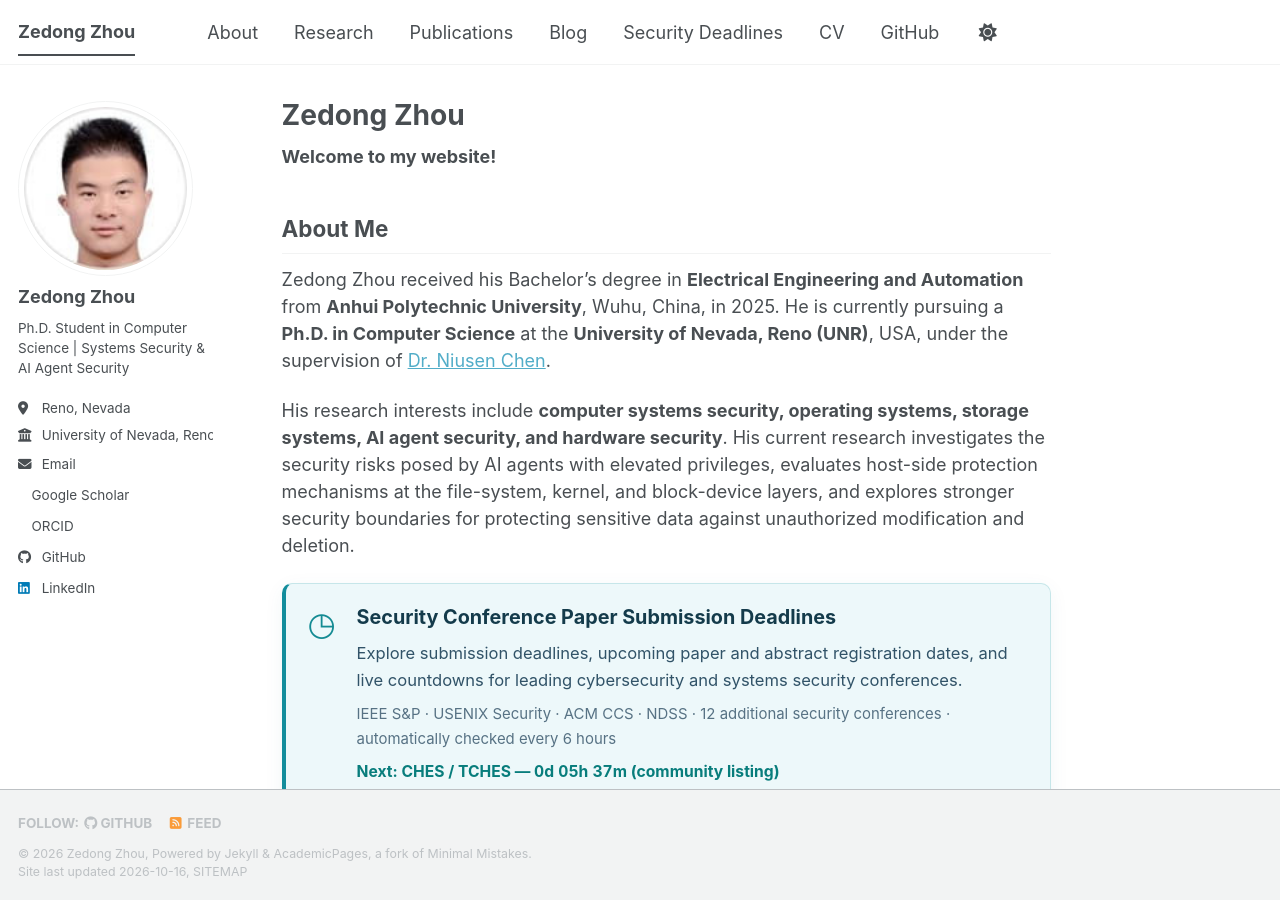
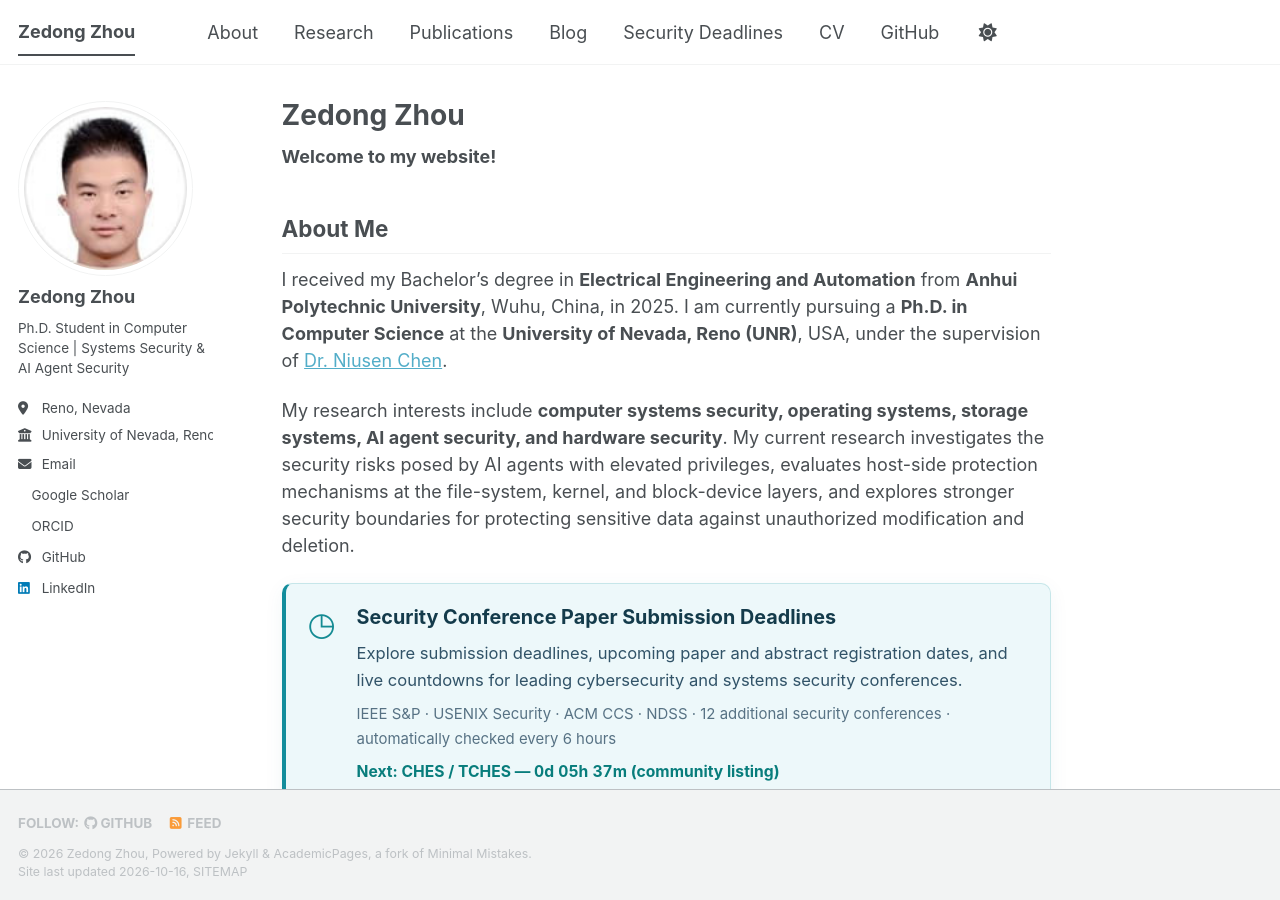
Before and after one commit to 2350082187zhou-ux/2350082187zhou-ux.github.io, a Jekyll site: the page built from _pages/about.md, in a window 1280 px wide and 900 px high. Built offline with Jekyll 4.4.1, drawn with Linux system fonts in a browser that asks for light colours; a style sheet for code colours, icons or effects is not loaded; some of the changed text lies outside the part shown.

Commit message:
Unify academic homepage narrative in first person

```diff
--- a/_pages/about.md
+++ b/_pages/about.md
@@ -11,9 +11,9 @@
 
 ## About Me
 
-Zedong Zhou received his Bachelor's degree in **Electrical Engineering and Automation** from **Anhui Polytechnic University**, Wuhu, China, in 2025. He is currently pursuing a **Ph.D. in Computer Science** at the **University of Nevada, Reno (UNR)**, USA, under the supervision of [Dr. Niusen Chen](https://www.unr.edu/cse/people/niusen-chen).
+I received my Bachelor's degree in **Electrical Engineering and Automation** from **Anhui Polytechnic University**, Wuhu, China, in 2025. I am currently pursuing a **Ph.D. in Computer Science** at the **University of Nevada, Reno (UNR)**, USA, under the supervision of [Dr. Niusen Chen](https://www.unr.edu/cse/people/niusen-chen).
 
-His research interests include **computer systems security, operating systems, storage systems, AI agent security, and hardware security**. His current research investigates the security risks posed by AI agents with elevated privileges, evaluates host-side protection mechanisms at the file-system, kernel, and block-device layers, and explores stronger security boundaries for protecting sensitive data against unauthorized modification and deletion.
+My research interests include **computer systems security, operating systems, storage systems, AI agent security, and hardware security**. My current research investigates the security risks posed by AI agents with elevated privileges, evaluates host-side protection mechanisms at the file-system, kernel, and block-device layers, and explores stronger security boundaries for protecting sensitive data against unauthorized modification and deletion.
 
 <div class="security-deadline-entry">
   <span class="security-deadline-entry__symbol" aria-hidden="true">◷</span>
```
Also changed, not shown: other parts of _pages/about.md (+1 -1 lines).
